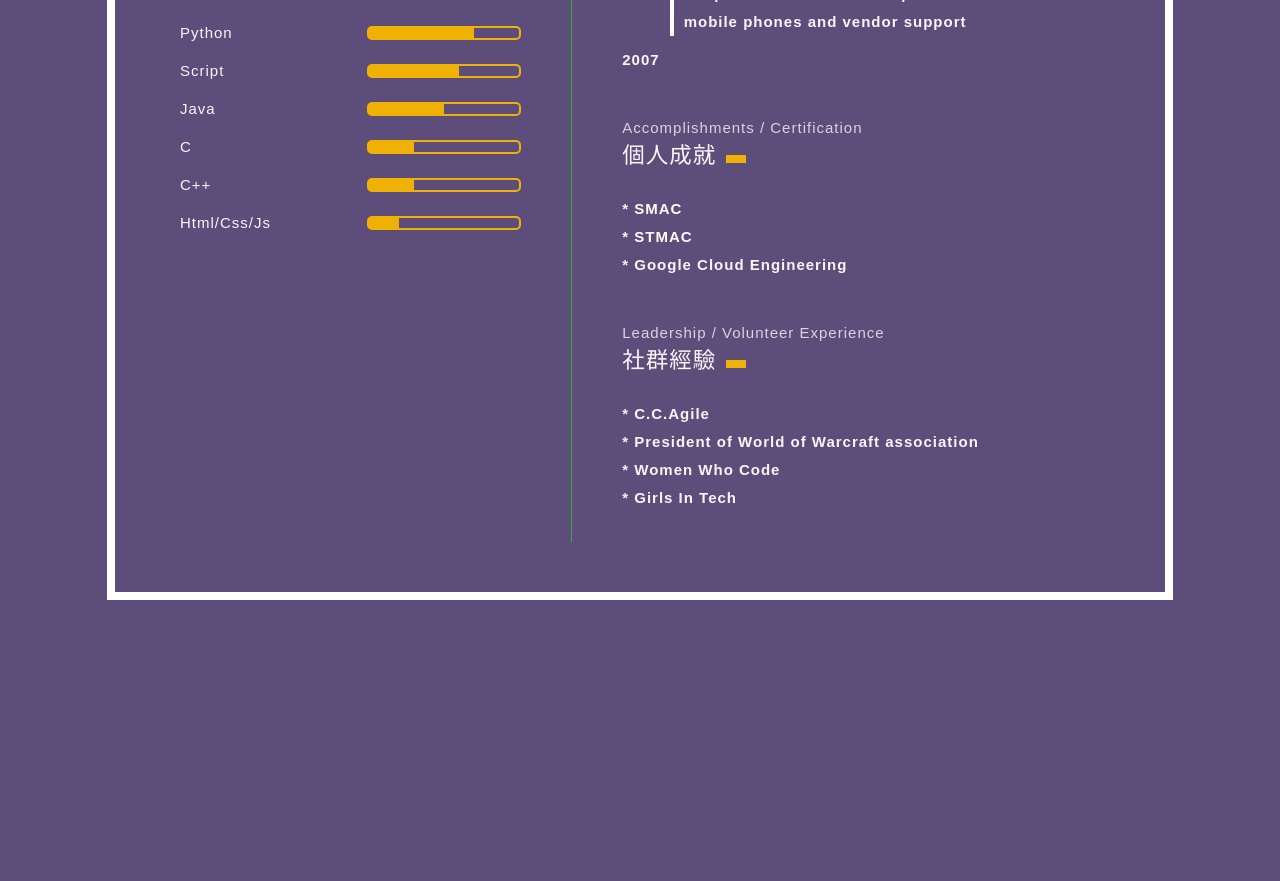
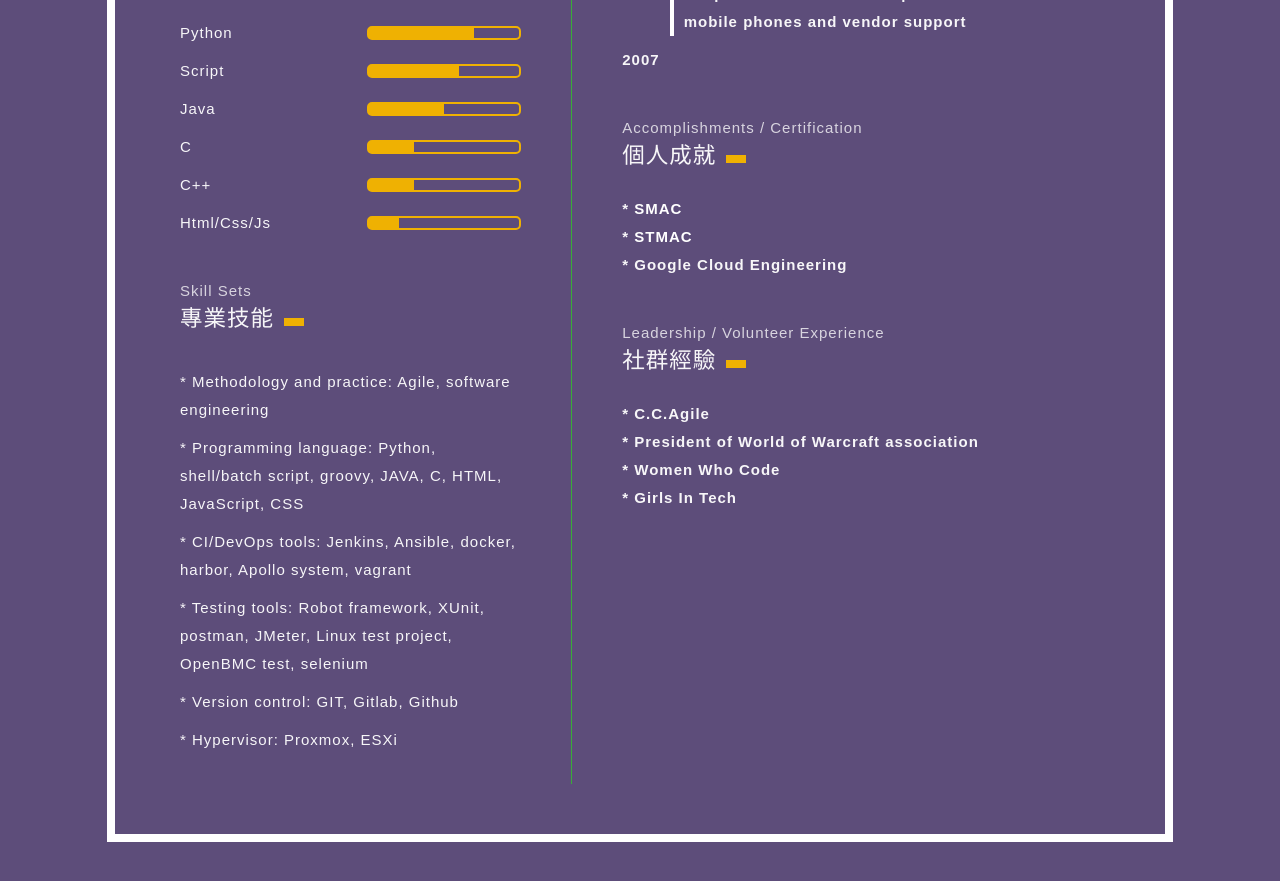
Before and after one commit to gitmaruneko/gitmaruneko.github.io, a Jekyll site: the page personal.html, which Jekyll copies as it is, in a window 1280 px wide and 900 px high, scrolled down 1007 px. Shown: the top 881 px of the window. Built offline with Jekyll 4.4.1, drawn with Linux system fonts in a browser that asks for light colours; before the commit the page ends 1665 px from its top, so only the background shows below that.

Commit message:
Add skill sets

```diff
--- a/personal.html
+++ b/personal.html
@@ -138,6 +138,19 @@
 
       </ul>
     </div>
+    <div class="block">
+      <h4>Skill Sets</h4>
+      <h2>專業技能</h2>
+      <ul class="listProgram">
+        <li>* Methodology and practice: Agile, software engineering</li>
+        <li>* Programming language: Python, shell/batch script, groovy, JAVA, C, HTML, JavaScript, CSS</li>
+        <li>* CI/DevOps tools: Jenkins, Ansible, docker, harbor, Apollo system, vagrant</li>
+        <li>* Testing tools: Robot framework, XUnit, postman, JMeter, Linux test project, OpenBMC test, selenium</li>
+        <li>* Version control: GIT, Gitlab, Github</li>
+        <li>* Hypervisor: Proxmox, ESXi</li>
+        </li>
+      </ul>
+    </div>
   </div>
 
 
```
